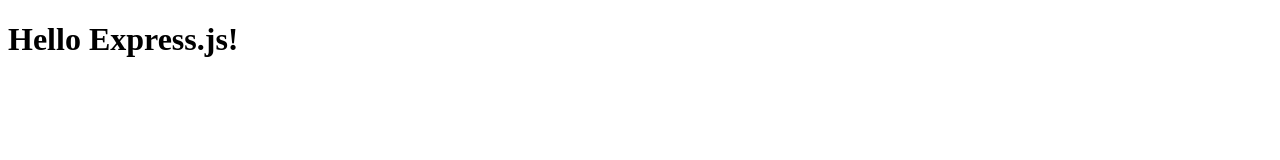
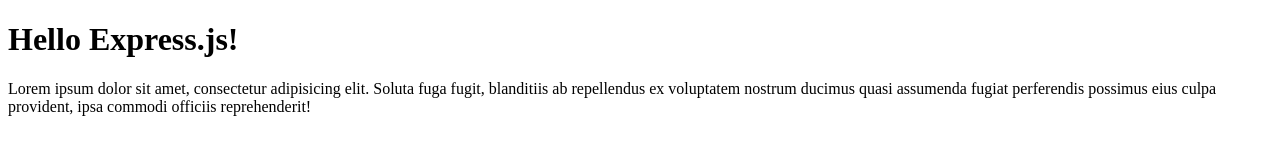
Before and after one commit to sabbir534/web-server, a website: page public/index.html in a window 1280 px wide. Drawn offline with Linux system fonts and the light colour scheme.

Commit message:
Update index page

```diff
--- a/public/index.html
+++ b/public/index.html
@@ -6,5 +6,6 @@
 </head>
 <body>
 	<h1>Hello Express.js!</h1>
+	<p>Lorem ipsum dolor sit amet, consectetur adipisicing elit. Soluta fuga fugit, blanditiis ab repellendus ex voluptatem nostrum ducimus quasi assumenda fugiat perferendis possimus eius culpa provident, ipsa commodi officiis reprehenderit!</p>
 </body>
 </html>
```
